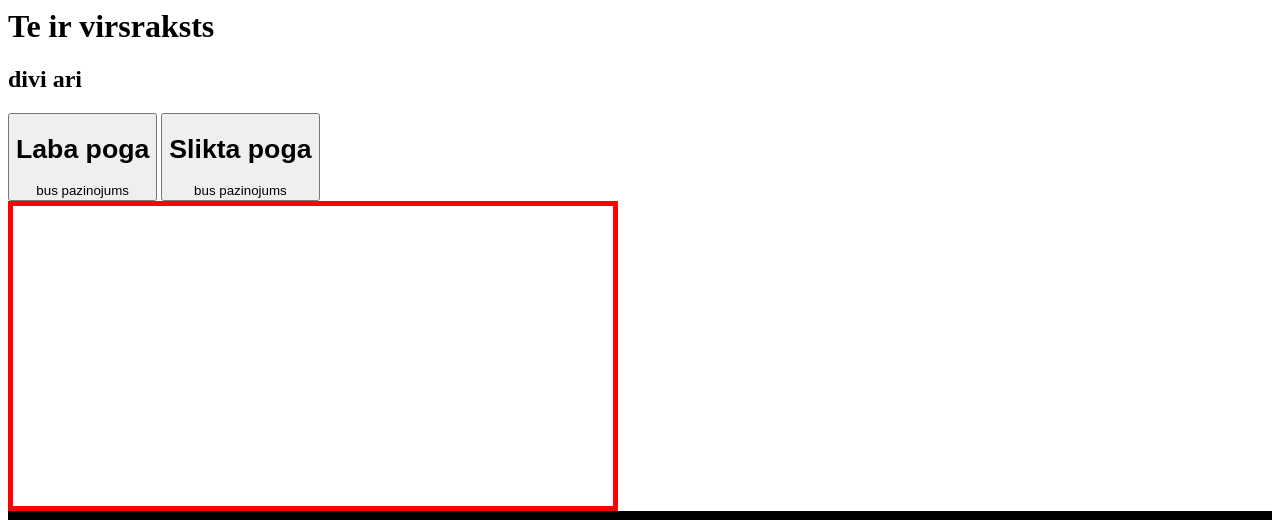
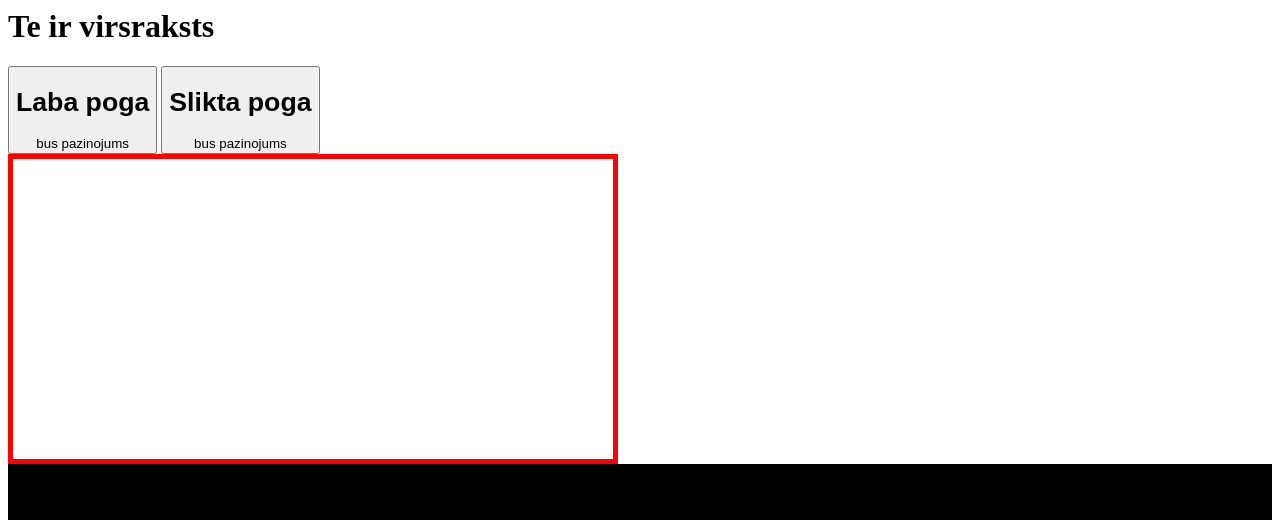
Before and after one commit to ntp7/repo-progr, a plain HTML site: page index.html in a window 1280 px wide. Shown: the top 520 px of the page. Drawn offline with Linux system fonts and the light colour scheme.

Commit message:
Noņēmu h2

```diff
--- a/index.html
+++ b/index.html
@@ -6,7 +6,6 @@
 </head>
 <body>
 	<h1 id="lielais">Te ir virsraksts</h1>
-	<h2>divi ari</h2>
 	<button onclick="sayHello()">
 		<h1>Laba poga</h1> bus pazinojums
 	</button>
```
